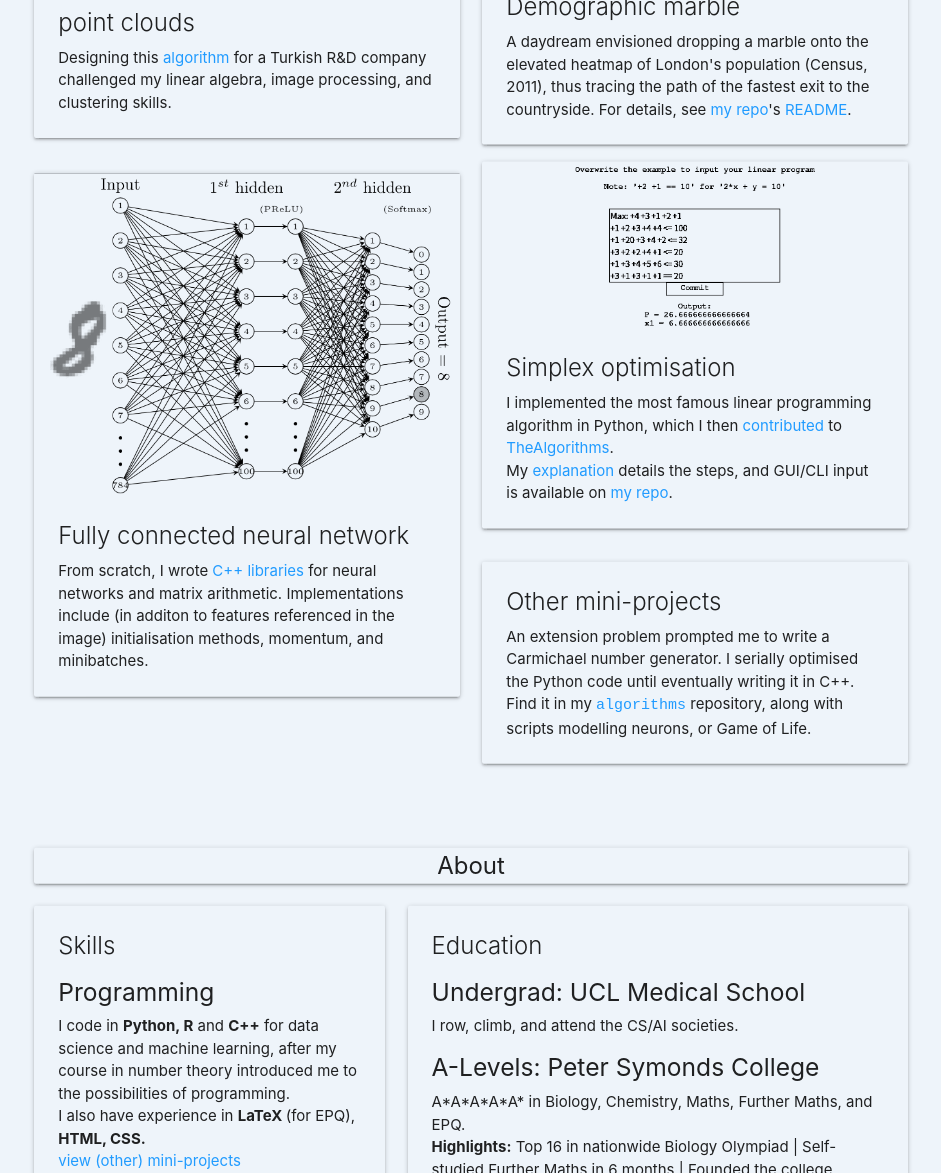
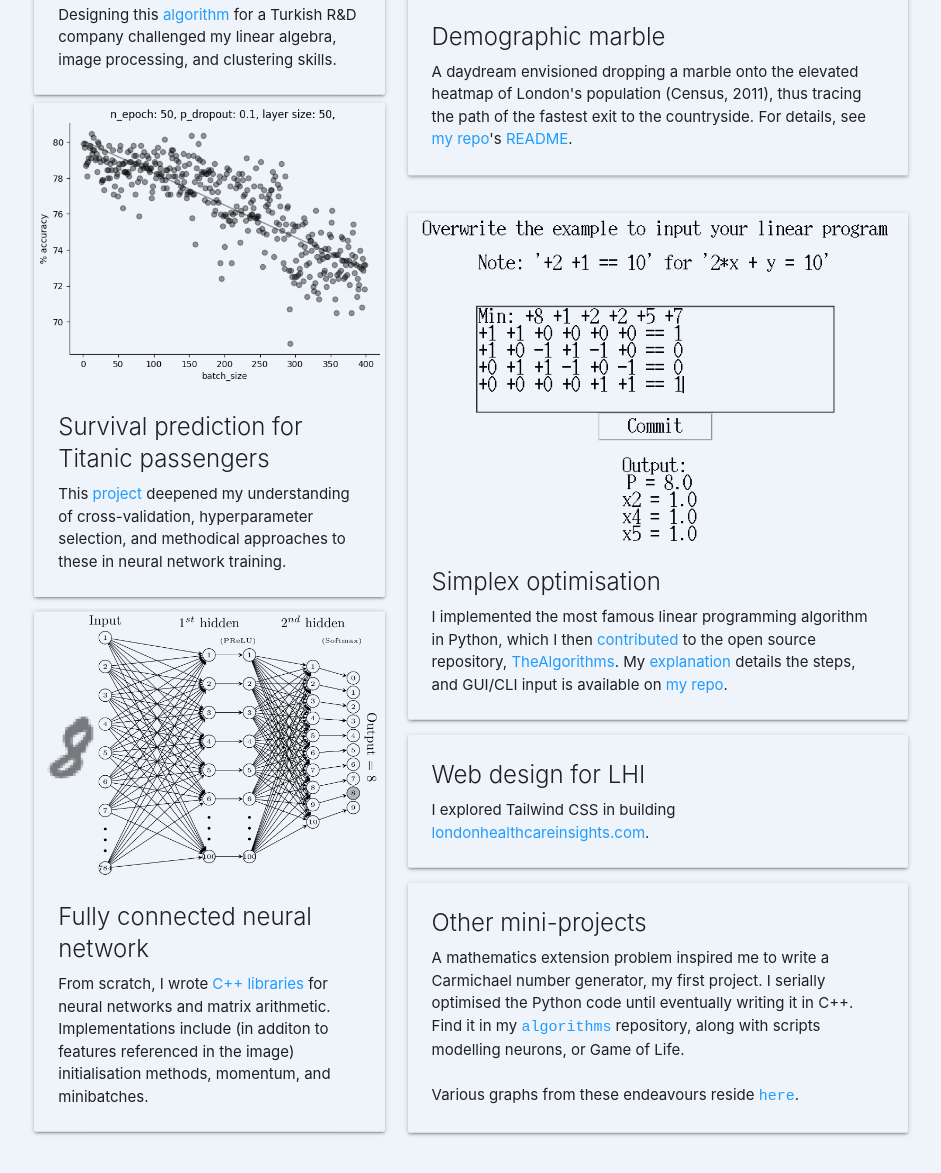
Before and after one commit to imengus/imengus.github.io, a plain HTML site: page index.html in a window 1280 px wide. Shown: the part 512-1685 px from the top of the page, without its empty margins (169-1110 px from the left). Drawn offline with nearby package versions, Linux system fonts and the light colour scheme.

Commit message:
added titanic project

```diff
--- a/index.html
+++ b/index.html
@@ -56,7 +56,7 @@
       </div>
     </div>
     <div class="row">
-      <div class="col s12 m12 l12 xl6">
+      <div class="col s12 m12 l12 xl5">
         <div class="card transparent" id="c4">
           <div class="card-image">
             <img src="img/pc.png" alt="">
@@ -67,7 +67,17 @@
             </p>
           </div>
         </div>
-        <div class="card transparent" id="">
+        <div class="card transparent" id="c4">
+          <div class="card-image">
+            <img src="img/batchsize.png" alt="">
+          </div>
+          <div class="card-content">
+            <span class="card-title">Survival prediction for Titanic passengers</span>
+            <p> This <a href="https://github.com/imengus/titanic">project</a> deepened my understanding of cross-validation, hyperparameter selection, and methodical approaches to these in neural network training.
+            </p>
+          </div>
+        </div>
+        <div class="card transparent" id="c4">
           <div class="card-image">
             <img src="img/nngraph-6.png" alt="">
           </div>
@@ -78,7 +88,7 @@
           </div>
         </div>
       </div>
-      <div class="col s12 m12 l12 xl6">
+      <div class="col s12 m12 l12 xl7">
         <div class="card transparent" id="c4">
           <div class="card-image">
             <img src="img/sideside.png" alt="">
@@ -88,20 +98,28 @@
             <p>A daydream envisioned dropping a marble onto the elevated heatmap of London's population (Census, 2011), thus tracing the path of the fastest exit to the countryside. For details, see <a href="https://github.com/imengus/demomarble/tree/main">my repo</a>'s <a href="https://github.com/imengus/demomarble/blob/main/README.md">README</a>.</p>
           </div>
         </div>
-        <div class="card transparent" id="c4">
+        <div class="card transparent" id="">
           <div class="card-image">
-            <img src="img/newsimp.png" alt="">
+            <img src="img/simplex3.png" alt="">
           </div>
           <div class="card-content">
             <span class="card-title">Simplex optimisation</span>
-            <p>I implemented the most famous linear programming algorithm in Python, which I then <a href="https://github.com/TheAlgorithms/Python/blob/master/linear_programming/simplex.py">contributed</a> to <a href="https://the-algorithms.com/">TheAlgorithms</a>.
-            </p><p>My <a href="https://gist.github.com/imengus/f9619a568f7da5bc74eaf20169a24d98">explanation</a> details the steps, and GUI/CLI input is available on <a href="https://github.com/imengus/simplex/tree/main">my repo</a>.</p>
+            <p>I implemented the most famous linear programming algorithm in Python, which I then <a href="https://github.com/TheAlgorithms/Python/blob/master/linear_programming/simplex.py">contributed</a> to the open source repository, <a href="https://the-algorithms.com/">TheAlgorithms</a>.
+            My <a href="https://gist.github.com/imengus/f9619a568f7da5bc74eaf20169a24d98">explanation</a> details the steps, and GUI/CLI input is available on <a href="https://github.com/imengus/simplex/tree/main">my repo</a>.</p>
+          </div>
+        </div>
+        <div class="card transparent" id="">
+          <div class="card-content">
+            <span class="card-title">Web design for LHI</span>
+            <p>I explored Tailwind CSS in building <a href="https://londonhealthcareinsights.com">londonhealthcareinsights.com</a>.</p>
           </div>
         </div>
         <div class="card transparent" id="">
           <div class="card-content">
             <span class="card-title">Other mini-projects</span>
-            <p>An extension problem prompted me to write a Carmichael number generator. I serially optimised the Python code until eventually writing it in C++. Find it in my <a href="https://github.com/imengus/algorithms"><code>algorithms</code></a> repository, along with scripts modelling neurons, or Game of Life. </p>
+            <p>A mathematics extension problem inspired me to write a Carmichael number generator, my first project. I serially optimised the Python code until eventually writing it in C++. Find it in my <a href="https://github.com/imengus/algorithms"><code>algorithms</code></a> repository, along with scripts modelling neurons, or Game of Life. </p>
+            <br>
+            <p>Various graphs from these endeavours reside <a href="graphs.html"><code>here</code></a>.</p>
           </div>
         </div>
       </div>
```
Also changed, not shown: img/batchsize.png (added).
